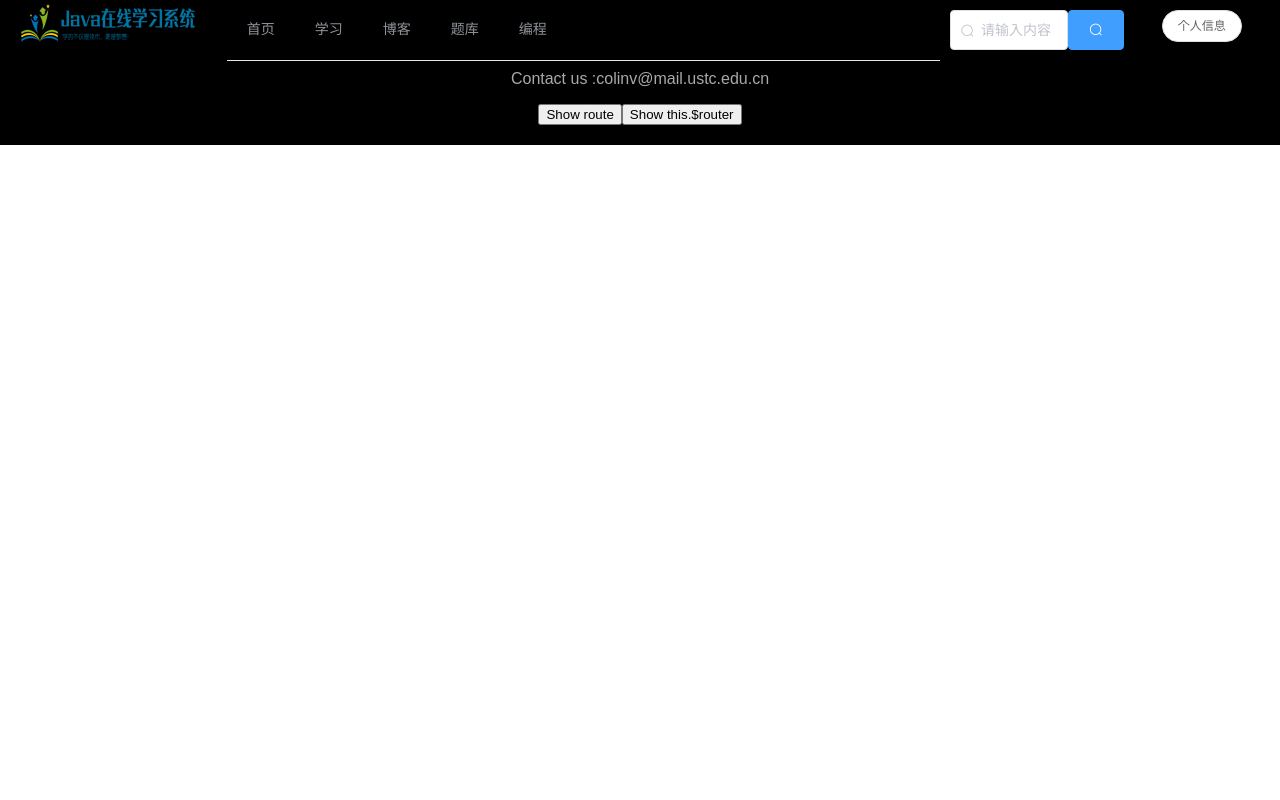
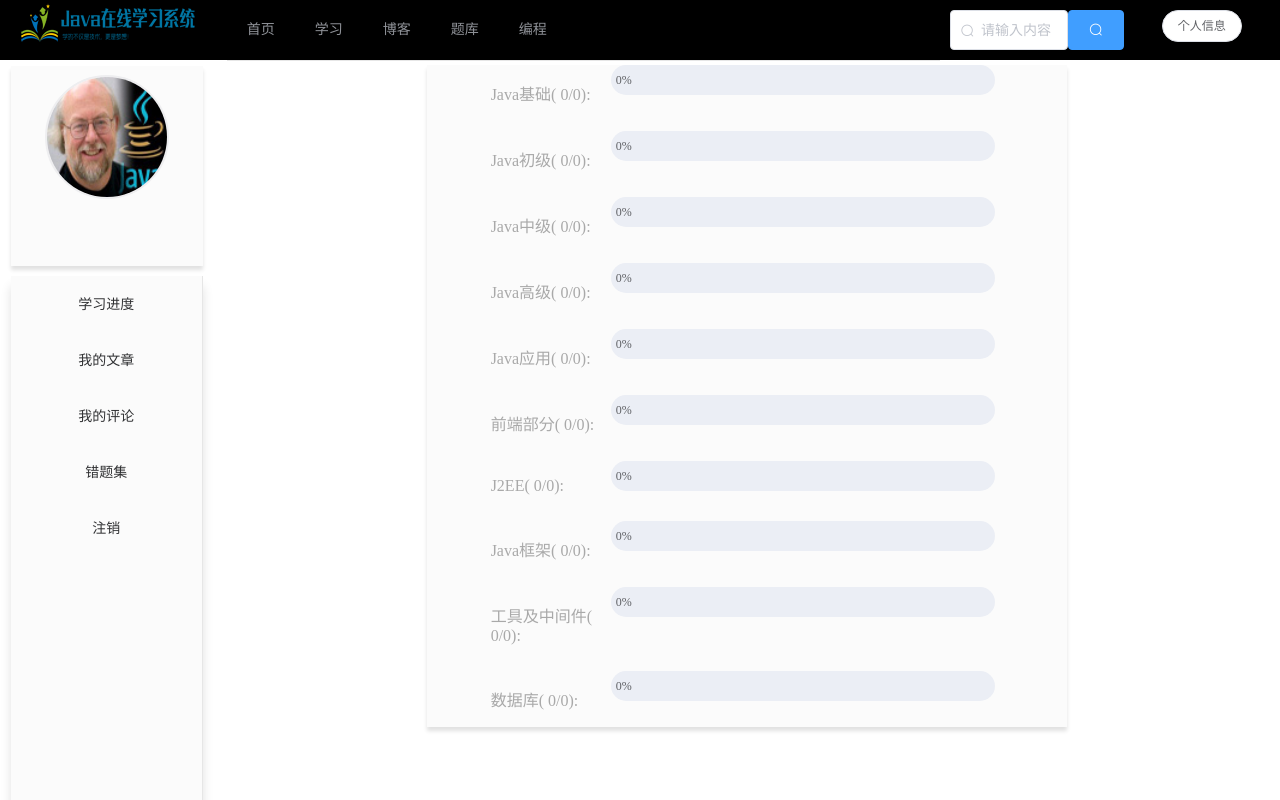
Before and after one commit to ColinVan/JLS_FrontEnd, a Vue app: page /#/info in a window 1280 px wide. Shown: the top 800 px of the page. Built offline with nearby package versions, Linux system fonts and the light colour scheme; no server answers; sample sign-in values are in the browser's storage; what mavon-editor would draw is missing.

Commit message:
2020-10-04 18:44 UserInfo

```diff
--- /dev/null
+++ b/src/components/userinfo/info.vue
@@ -0,0 +1,101 @@
+<template>
+  <div>
+    <el-col>
+
+      <!--左侧-->
+      <el-col :span="4" class="menu-col">
+        <!--用户头像信息-->
+        <div class="info-icon">
+          <img src="../../assets/dalao.jpg" alt="user-icon"
+               style="width: 120px;height: 120px;border-radius:50%;margin-top: 5%;border:2px solid #eeeef0">
+          <p style="color: darkgrey;font-size: 16px;">
+            {{user.nickname}}
+          </p>
+        </div>
+        <!--导航条-->
+        <el-menu @select="handleSelect" class="info-menu" router=true>
+          <el-menu-item index="/info/userrate" class="menu-item">
+            <span slot="title">学习进度</span>
+          </el-menu-item>
+          <el-menu-item index="/info/userarticle" class="menu-item">
+            <span slot="title">我的文章</span>
+          </el-menu-item>
+          <el-menu-item index="/info/usercomment" class="menu-item">
+            <span slot="title">我的评论</span>
+          </el-menu-item>
+          <el-menu-item index="/info/userwrong" class="menu-item">
+            <span slot="title">错题集</span>
+          </el-menu-item>
+          <el-menu-item index="/" class="menu-item">
+            <span slot="title">注销</span>
+          </el-menu-item>
+        </el-menu>
+      </el-col>
+
+      <!--右侧-->
+      <el-col :span="20" class="info-main">
+        <keep-alive>
+          <router-view v-bind:user="user">Content</router-view>
+        </keep-alive>
+      </el-col>
+
+    </el-col>
+  </div>
+</template>
+
+<script>
+export default {
+  name: 'info',
+  data () {
+    return {
+      user: ''
+    }
+  },
+  activated () {
+    if (!this.$store.getters.isLogin) {
+      this.$router.push('/login')
+    }
+  },
+  created () {
+    const token = this.$store.getters.getToken
+    if (token !== null) {
+      this.axios.get('/api/user/' + token).then(body => {
+        this.user = body.data
+      })
+    }
+  },
+  methods: {
+    handleSelect (key, keyPath) {
+      if (key === '/') {
+        this.$store.commit('logout')
+      }
+    }
+  }
+}
+</script>
+
+<style scoped>
+  .info-menu {
+    margin: 5%;
+    box-shadow: 0 10px 10px rgba(.12, .12, .12, .12);
+    text-align: center;
+    height: 600px;
+    background: #fbfbfb;
+  }
+
+  .info-icon {
+    margin: 5%;
+    box-shadow: 0 4px 4px rgba(.12, .12, .12, .12);
+    text-align: center;
+    height: 200px;
+    background: #fbfbfb;
+  }
+
+  .menu-item {
+    border-spacing: 10px;
+  }
+  /* .info-main{
+    margin:50px
+  } */
+
+</style>
--- /dev/null
+++ b/src/components/userinfo/userarticle.vue
@@ -0,0 +1,32 @@
+<template>
+    <div>
+      <div v-for="item in userArticle" v-bind:key="item.index">
+        <router-view>Content</router-view>
+        <blog-card :article="item">
+        </blog-card>
+      </div>
+    </div>
+</template>
+
+<script>
+import BlogCard from '../blog/blog-card'
+
+export default {
+  name: 'userarticle',
+  data () {
+    return {
+      userArticle: []
+    }
+  },
+  components: { BlogCard },
+  created () {
+    this.axios.get('/api/article/list/sort/author/' + this.$store.getters.getToken).then(body => {
+      this.userArticle = body.data
+    })
+  }
+}
+</script>
+
+<style scoped>
+
+</style>
--- /dev/null
+++ b/src/components/userinfo/usercomment.vue
@@ -0,0 +1,31 @@
+<template>
+  <div style="width: 50%;margin: auto">
+    <div v-for="comment in comments" v-bind:key="comment.index">
+      <comment :comment="comment">
+
+      </comment>
+    </div>
+  </div>
+</template>
+
+<script>
+import Comment from '../blog/comment'
+export default {
+  name: 'usercomment',
+  components: { Comment },
+  data () {
+    return {
+      comments: []
+    }
+  },
+  created () {
+    this.axios.get('/api/comment/list/sort/author/' + this.$store.getters.getToken).then(body => {
+      this.comments = body.data
+    })
+  }
+}
+</script>
+
+<style scoped>
+
+</style>
--- /dev/null
+++ b/src/components/userinfo/userlearnprogree.vue
@@ -0,0 +1,67 @@
+<template>
+  <div class="progress">
+    <el-row>
+      <el-col span="5">
+        <p style="color: darkgrey;font-size: 16px;">
+         {{type}}( {{count}}/{{length}}):
+        </p>
+      </el-col>
+      <el-col span="16">
+        <el-progress :text-inside="true" :stroke-width="30" :percentage="this.percentage"
+                     :status="this.status"></el-progress>
+      </el-col>
+    </el-row>
+  </div>
+</template>
+
+<script>
+  export default {
+    name: 'learnprogree',
+    data() {
+      return {
+        count: 0,
+        length: 0
+      }
+    },
+    computed: {
+      percentage: function () {
+        return Math.ceil(this.length===0? 0:(this.count / this.length * 100))
+      },
+      status: function () {
+        if (this.percentage < 50) {
+          return'exception'
+        }
+        if (this.percentage < 80) {
+          return 'text'
+        }
+        if (this.percentage >= 100) {
+          return 'success'
+        }
+      }
+    },
+    created () {
+      this.axios.get('/api/chapter/list/count/' + this.type).then(body => {
+        console.log(body.data)
+        this.length = body.data
+      });
+
+      this.axios.get('/api/user/progress/list', {
+        params: {
+          token: this.$store.getters.getToken,
+          type: this.type
+        }
+      }).then(body => {
+        console.log(body.data)
+        this.count = body.data
+      })
+    },
+    props: ['type']
+  }
+</script>
+
+<style scoped>
+  .progress {
+    margin-left: 10%;
+    margin-top: 10px;
+  }
+</style>
--- /dev/null
+++ b/src/components/userinfo/userrate.vue
@@ -0,0 +1,35 @@
+<template>
+  <div style="background: #fbfbfb;width: 60%;margin: auto; box-shadow: 0 4px 4px rgba(.12, .12, .12, .12);">
+  <div v-for="item of types" v-bind:key="item.index">
+    <learnprogress :type="item">
+    </learnprogress>
+  </div>
+  </div>
+</template>
+
+<script>
+import learnprogress from './userlearnprogree'
+export default {
+  name: 'userrate',
+  components: { learnprogress },
+  data () {
+    return {
+      types: ['Java基础',
+        'Java初级',
+        'Java中级',
+        'Java高级',
+        'Java应用',
+        '前端部分',
+        'J2EE',
+        'Java框架',
+        '工具及中间件',
+        '数据库'
+      ]
+    }
+  }
+}
+</script>
+
+<style scoped>
+
+</style>
--- /dev/null
+++ b/src/components/userinfo/userwrong.vue
@@ -0,0 +1,27 @@
+<template>
+  <div>
+    <practiceCard :questions="questions"></practiceCard>
+  </div>
+</template>
+
+<script>
+import practiceCard from '../question/practice_card'
+export default {
+  name: 'userwrong',
+  components: { practiceCard },
+  data () {
+    return {
+      questions: []
+    }
+  },
+  created () {
+    this.axios.get('/api/question/list/wrong/' + this.$store.getters.getToken).then(body => {
+      this.questions = body.data
+    })
+  }
+}
+</script>
+
+<style scoped>
+
+</style>
```
Also changed, not shown: src/router/index.js (+32 -0 lines).
